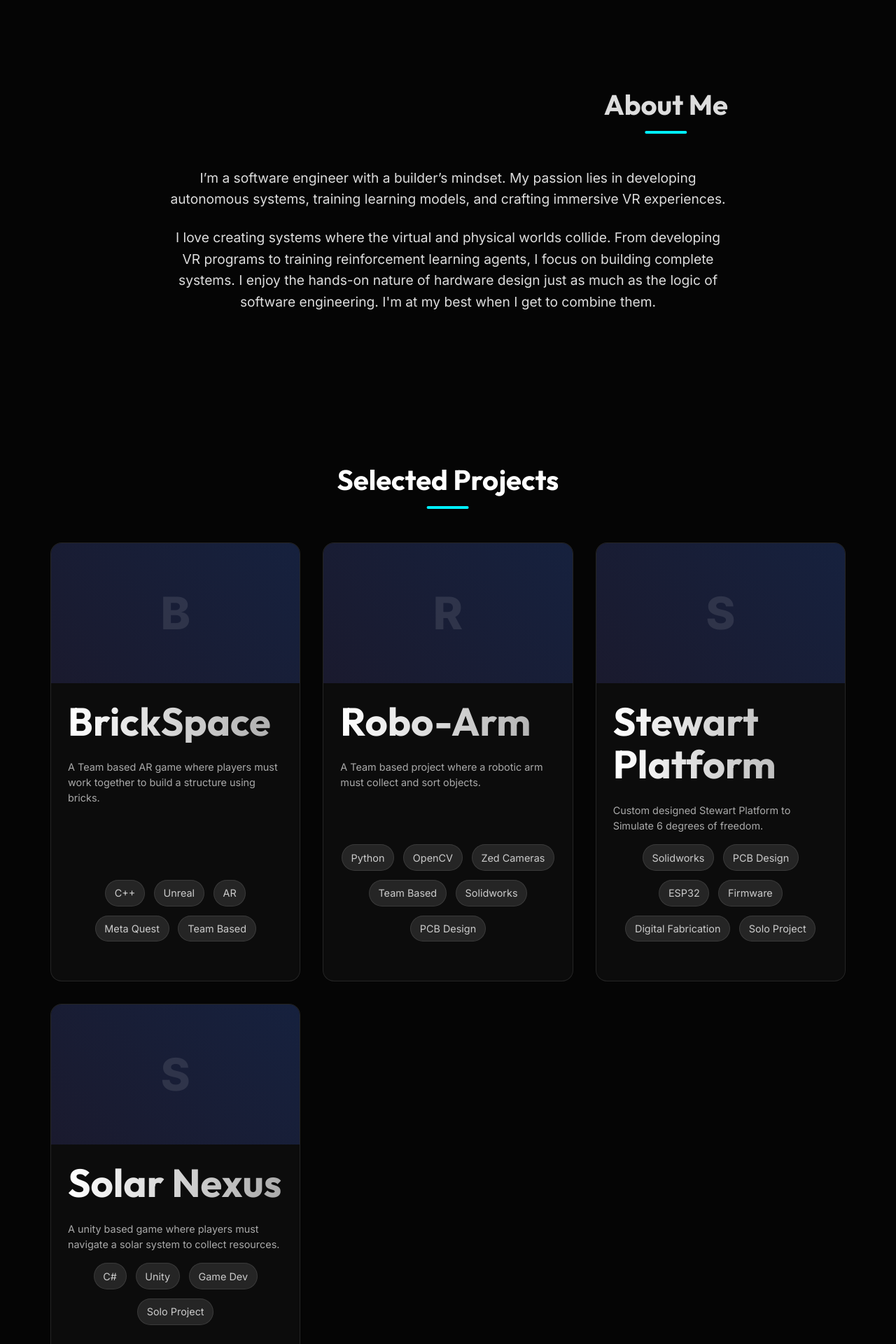
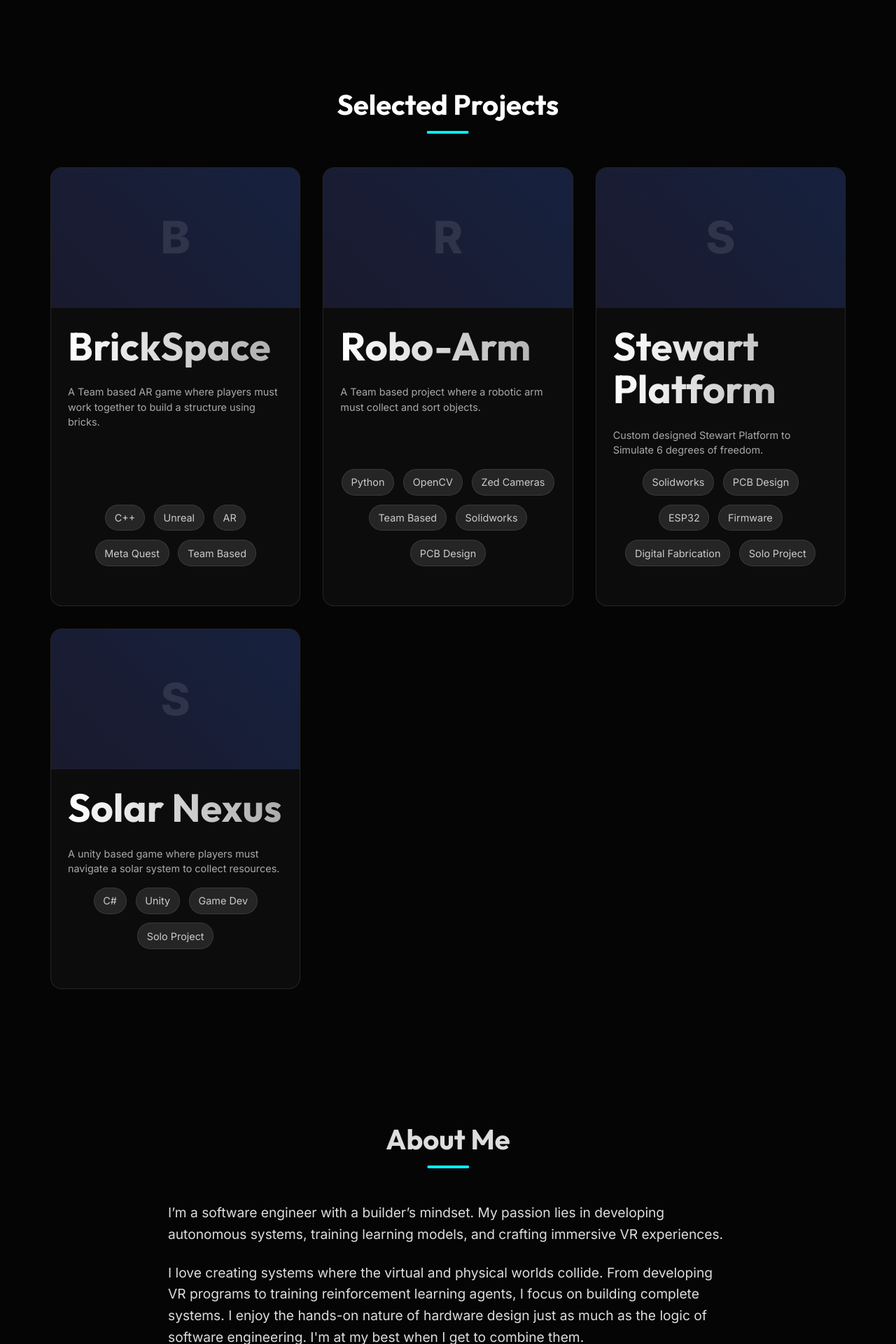
Before and after one commit to HEMZU2006/myWebsite, a React (Vite) app: page / in a window 1280 px wide. Shown: the part 2140-4060 px from the top of the page at 70% size. Built offline with nearby package versions, Linux system fonts and the light colour scheme; the HTML template or start-up script is replaced by a standard one.

Commit message:
added about befor contact

```diff
--- a/src/App.css
+++ b/src/App.css
@@ -45,7 +45,6 @@
   justify-content: center;
   text-align: center;
   padding-top: 4rem;
-  /* Offset for fixed header if added later */
 }
 
 .hero-title {
@@ -115,11 +114,11 @@
   grid-template-columns: repeat(auto-fit, minmax(300px, 1fr));
 }
 
-/* About */
+/* About - Content Left Aligned, Header Centered (inherited) */
 .about-content {
   max-width: 800px;
   margin: 0 auto;
-  text-align: center;
+  text-align: left;
   font-size: 1.2rem;
   color: #ddd;
 }
@@ -128,7 +127,7 @@
   margin-bottom: 1.5rem;
 }
 
-/* Contact */
+/* Contact - Centered */
 .contact-section {
   text-align: center;
 }
@@ -154,8 +153,10 @@
 
 .social-link {
   color: #fff;
+  /* Normal text color (white) */
   font-size: 1.1rem;
   font-weight: 500;
+  text-decoration: none;
   padding-bottom: 5px;
   border-bottom: 1px solid transparent;
   transition: all 0.3s ease;
--- a/src/content/projects/robo-arm.md
+++ b/src/content/projects/robo-arm.md
@@ -17,4 +17,4 @@
 - **Hardware**: Custom 3D printed parts designed in SolidWorks and a custom PCB for power distribution.
 
 ## My Role
-I was responsible for the **Computer Vision** pipeline and the **Inverse Kinematics** and **Communicstions** algorithms for the motor controllers.
+I was responsible for the **Computer Vision** pipeline and the **Inverse Kinematics** and **Communications** algorithms for the motor controllers.
--- a/src/pages/Home.jsx
+++ b/src/pages/Home.jsx
@@ -109,19 +109,7 @@
                 </div>
             </section>
 
-            <section id="about" className="section about-section">
-                <div className="container">
-                    <div className="about-content">
-                        <h2 className="section-title">About Me</h2>
-                        <p>
-                            I’m a software engineer with a builder’s mindset. My passion lies in developing autonomous systems, training learning models, and crafting immersive VR experiences.
-                        </p>
-                        <p>
-                            I love creating systems where the virtual and physical worlds collide. From developing VR programs to training reinforcement learning agents, I focus on building complete systems. I enjoy the hands-on nature of hardware design just as much as the logic of software engineering. I'm at my best when I get to combine them.
-                        </p>
-                    </div>
-                </div>
-            </section>
+
 
             <section id="projects" className="section projects-section">
                 <div className="container">
@@ -138,12 +126,25 @@
                 </div>
             </section>
 
+            <section id="about" className="section about-section">
+                <div className="container">
+                    <div className="about-content">
+                        <h2 className="section-title">About Me</h2>
+                        <p>
+                            I’m a software engineer with a builder’s mindset. My passion lies in developing autonomous systems, training learning models, and crafting immersive VR experiences.
+                        </p>
+                        <p>
+                            I love creating systems where the virtual and physical worlds collide. From developing VR programs to training reinforcement learning agents, I focus on building complete systems. I enjoy the hands-on nature of hardware design just as much as the logic of software engineering. I'm at my best when I get to combine them.
+                        </p>
+                    </div>
+                </div>
+            </section>
+
             <section id="contact" className="section contact-section">
                 <div className="container">
                     <h2 className="section-title">Get In Touch</h2>
                     <div className="contact-content">
                         <p>Interested in collaborating on a project or just want to say hi?</p>
-                        <a href="mailto:hemantrs2006@gmail.com" className="btn btn-primary">Send Me an Email</a>
                         <div className="social-links">
                             <a href="mailto:hemantrs2006@gmail.com" className="social-link">Gmail</a>
                             <a href="https://www.linkedin.com/in/hemant-rajesh-kumar" target="_blank" rel="noopener noreferrer" className="social-link">LinkedIn</a>
```
